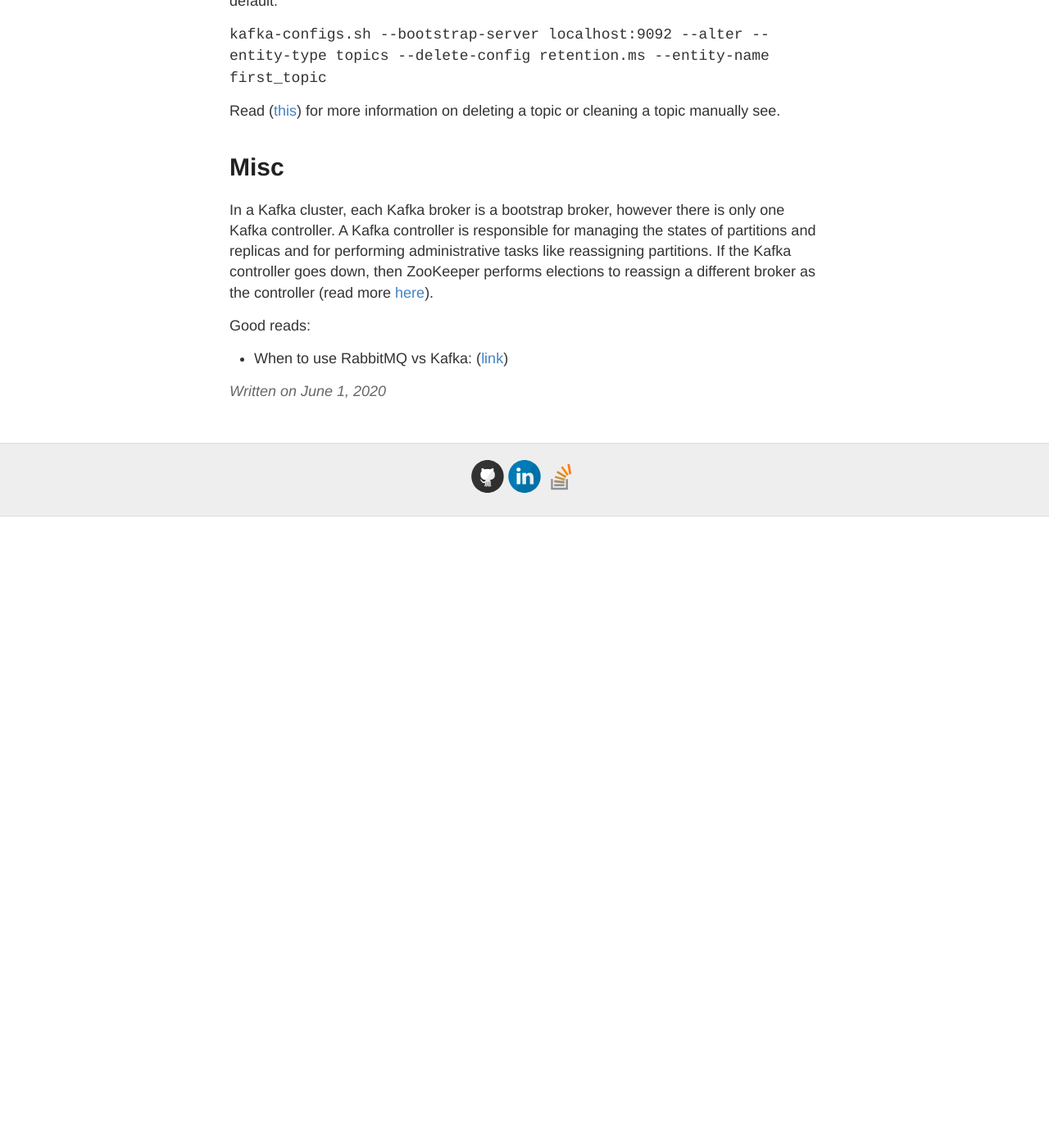
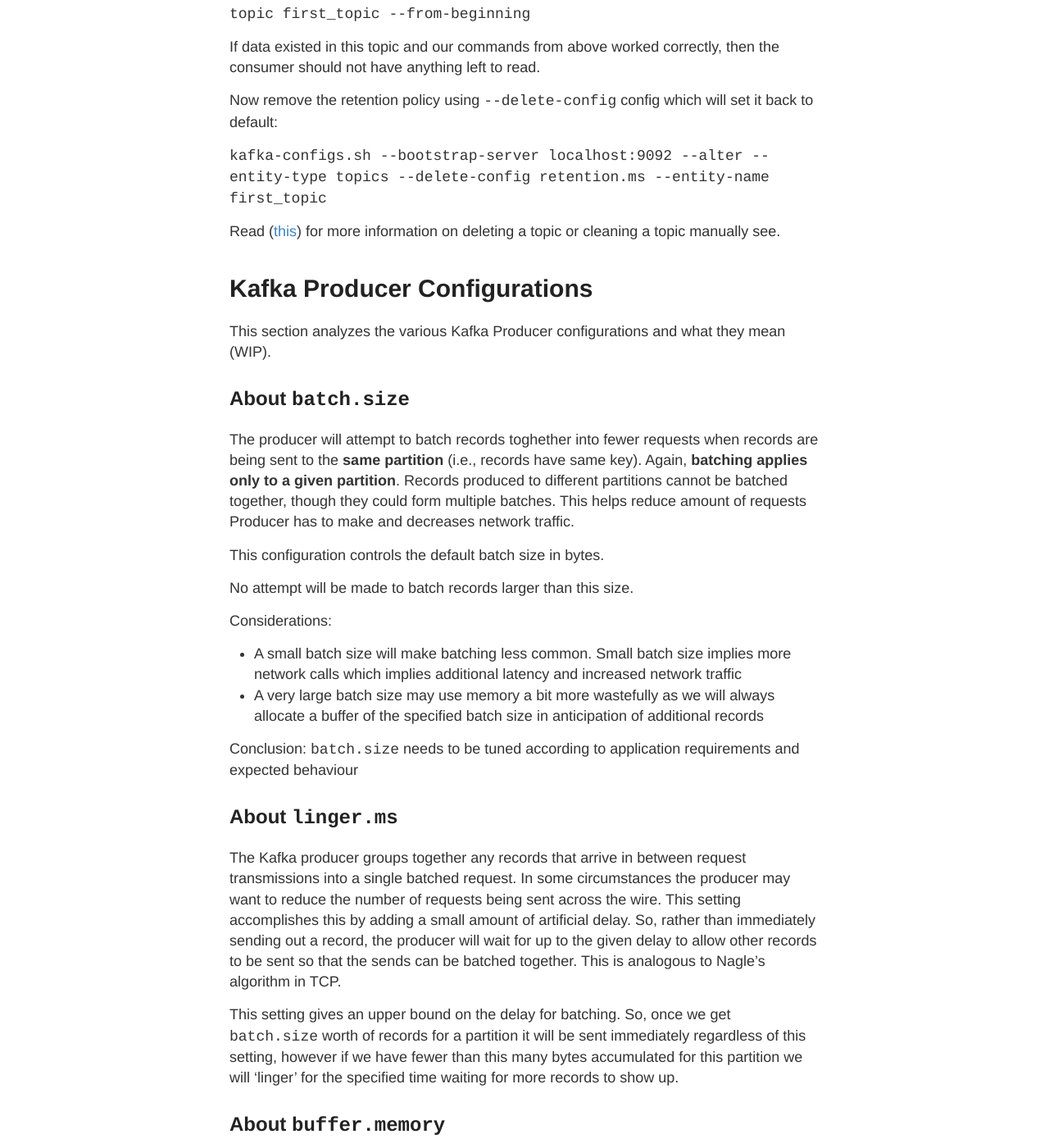
Before and after one commit to gutucristian/gutucristian.github.io, a Jekyll site: the page built from _posts/2020-06-01-Kafka.md, in a window 1280 px wide and 1400 px high, scrolled down 10302 px. Shown: the whole window at 82% size. Built offline with Jekyll 4.4.1, drawn with Linux system fonts in a browser that asks for light colours; our own code applies the rules of GitHub Pages for plain Markdown files; before the commit the page ends 10932 px from its top, so only the background shows below that; some of the changed text lies outside the part shown.

Commit message:
Update 2020-06-01-Kafka.md

```diff
--- a/_posts/2020-06-01-Kafka.md
+++ b/_posts/2020-06-01-Kafka.md
@@ -195,13 +195,13 @@ So workflow is as follows:
 
 Apache ZooKeeper is a required Kafka dependency.
 
-To start ZooKeeper:
+## To start ZooKeeper
 
 In the Kafka installation directory (e.g., `/usr/local/kafka_2.12-2.5.0`), run:
 
 `zookeeper-server-start.sh config/zookeeper.properties`.
 
-To start Kafka:
+## To start Kafka
 
 Assuming the Kafka binaries are in your `$PATH`, run:
 
@@ -209,7 +209,7 @@ Assuming the Kafka binaries are in your `$PATH`, run:
 
 If the Kafka binaries are not in `$PATH`, you need to navigate to the Kafka installation directory. In my case, I have Kafka installed here: `/usr/local/kafka_2.12-2.5.0`)
 
-To create a Kafka topic:
+## To create a Kafka topic
 
 `kafka-topics.sh --bootstrap-server localhost:9092 --topic first_topic --create --partitions 3 --replication-factor 1`
 
@@ -223,15 +223,15 @@ Explanation:
 
 **Again, note:** replication factor cannot be greater than the number of brokers. If replication factor > number of brokers, one or more insync replica partition will be on the same broker as the lead partition. This is counter productive. The purpose of a replica partition is to be live if the lead partition dies.. if they are on the same broker (i.e., machine / server), then we loose both anyways.
 
-To describe a Kafka topic:
+## To describe a Kafka topic
 
 `kafka-topics.sh --bootstrap-server localhost:9092 --topic second_topic --describe`
 
-To list all Kafka topics:
+## To list all Kafka topics
 
 `kafka-topics.sh --bootstrap-server localhost:9092 --list`
 
-To purge (i.e., clean up) Kafka topic of records:
+## To purge (i.e., clean up) Kafka topic of records
 
 Apache Kafka comes with `bin/kafka-configs.sh` script which provides many useful options to modify Kafka configurations. We will use `-–alter` and `-–add-config retention.ms` options to temporarily change the retention policy to `1` second which will delete all messages from a topic:
 
@@ -266,6 +266,42 @@ Now remove the retention policy using `--delete-config` config which will set it
 
 Read ([this](https://sparkbyexamples.com/kafka/kafka-delete-topic/)) for more information on deleting a topic or cleaning a topic manually see.
 
+# Kafka Producer Configurations
+
+This section analyzes the various Kafka Producer configurations and what they mean (WIP).
+
+## About `batch.size`
+
+The producer will attempt to batch records toghether into fewer requests when records are being sent to the **same partition** (i.e., records have same key). Again, **batching applies only to a given partition**. Records produced to different partitions cannot be batched together, though they could form multiple batches. This helps reduce amount of requests Producer has to make and decreases network traffic.
+
+This configuration controls the default batch size in bytes.
+
+No attempt will be made to batch records larger than this size.
+
+Considerations:
+- A small batch size will make batching less common. Small batch size implies more network calls which implies additional latency and increased network traffic
+- A very large batch size may use memory a bit more wastefully as we will always allocate a buffer of the specified batch size in anticipation of additional records
+
+Conclusion: `batch.size` needs to be tuned according to application requirements and expected behaviour
+
+## About `linger.ms`
+
+The Kafka producer groups together any records that arrive in between request transmissions into a single batched request. In some circumstances the producer may want to reduce the number of requests being sent across the wire. This setting accomplishes this by adding a small amount of artificial delay. So, rather than immediately sending out a record, the producer will wait for up to the given delay to allow other records to be sent so that the sends can be batched together. This is analogous to Nagle's algorithm in TCP.
+
+This setting gives an upper bound on the delay for batching. So, once we get `batch.size` worth of records for a partition it will be sent immediately regardless of this setting, however if we have fewer than this many bytes accumulated for this partition we will 'linger' for the specified time waiting for more records to show up.
+
+## About `buffer.memory`
+
+The total amount of bytes of memory the producer can use to buffer records waiting to be sent to the server. If records are sent faster than they can be delivered to the server the producer will block for `max.block.ms` after which it will throw an exception.
+
+This setting should correspond roughly to the **total memory the producer will use**, but is not a hard bound since not all memory the producer uses is used for buffering. Some additional memory will be used for compression (if compression is enabled) as well as for maintaining in-flight requests.
+
+Some confusion _may_ arise regarding the difference between `batch.size` and `buffer.memory`:
+
+`batch.size` only defines the buffer size Producer will use for batching records going to the same topic (i.e., ones with same key)
+
+`buffer.memory` defines **total memory the producer will use** which __among other things__ includes the batching buffers
+
 # Misc
 
 In a Kafka cluster, each Kafka broker is a bootstrap broker, however there is only one Kafka controller. A Kafka controller is responsible for managing the states of partitions and replicas and for performing administrative tasks like reassigning partitions. If the Kafka controller goes down, then ZooKeeper performs elections to reassign a different broker as the controller (read more [here](https://cwiki.apache.org/confluence/display/KAFKA/K%C3%A5%C3%A7afka+Controller+Internals#:~:text=In%20a%20Kafka%20cluster%2C%20one,administrative%20tasks%20like%20reassigning%20partitions.)).
```
